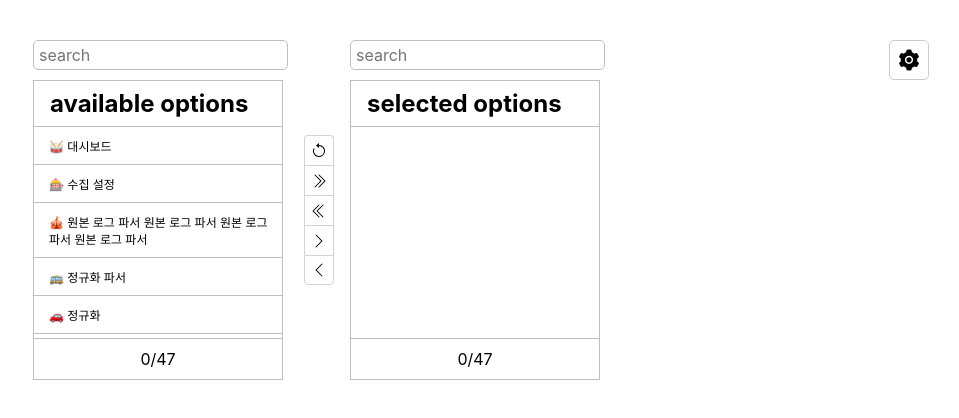
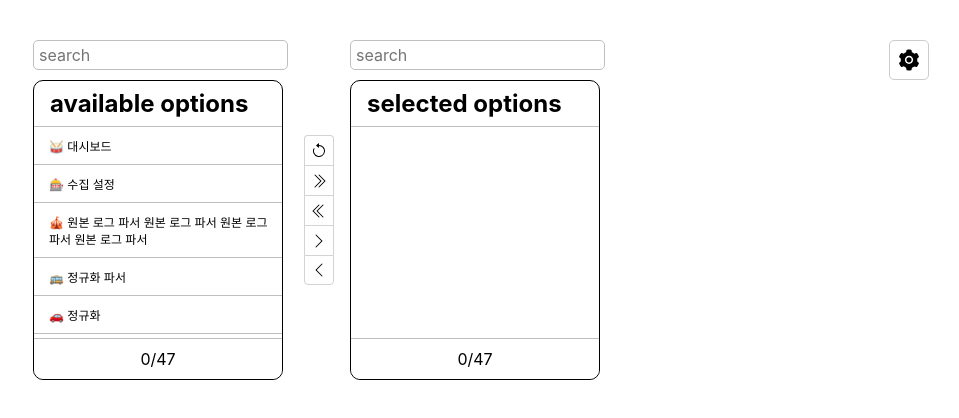
Before and after one commit to wanted-pre-onboarding-09/wanted-codestates-project-9-3, a React (Create React App) app: page / in a window 1280 px wide. Shown: the top 418 px of the page, without its empty margins (321-1280 px from the left). Built offline with nearby package versions, Linux system fonts and the light colour scheme.

Commit message:
chore:merge conflict

```diff
--- a/src/components/List.js
+++ b/src/components/List.js
@@ -48,16 +48,10 @@ const ListContainer = styled.div`
   display: flex;
   flex-direction: column;
   justify-content: space-between;
-<<<<<<< Updated upstream
   border: 1px solid #bfbfbf;
   width: ${({ width }) => (width === '' ? '250px' : `${width}px`)};
   height: ${({ height }) => (height === '' ? '300px' : `${height}px`)};
   border: 1px solid black;
-=======
-  width: 100%;
-  height: 300px;
-  border: 1px solid #bfbfbf;
->>>>>>> Stashed changes
   border-radius: 10px;
 `;
 
--- a/src/components/Title.js
+++ b/src/components/Title.js
@@ -15,7 +15,6 @@ export default Title;
 const TitleContainer = styled.div`
   width: 100%;
   padding: 8px 16px;
-  position: sticky;
   font-size: 24px;
   font-weight: bold;
   border-bottom: 1px solid #bfbfbf;
```
